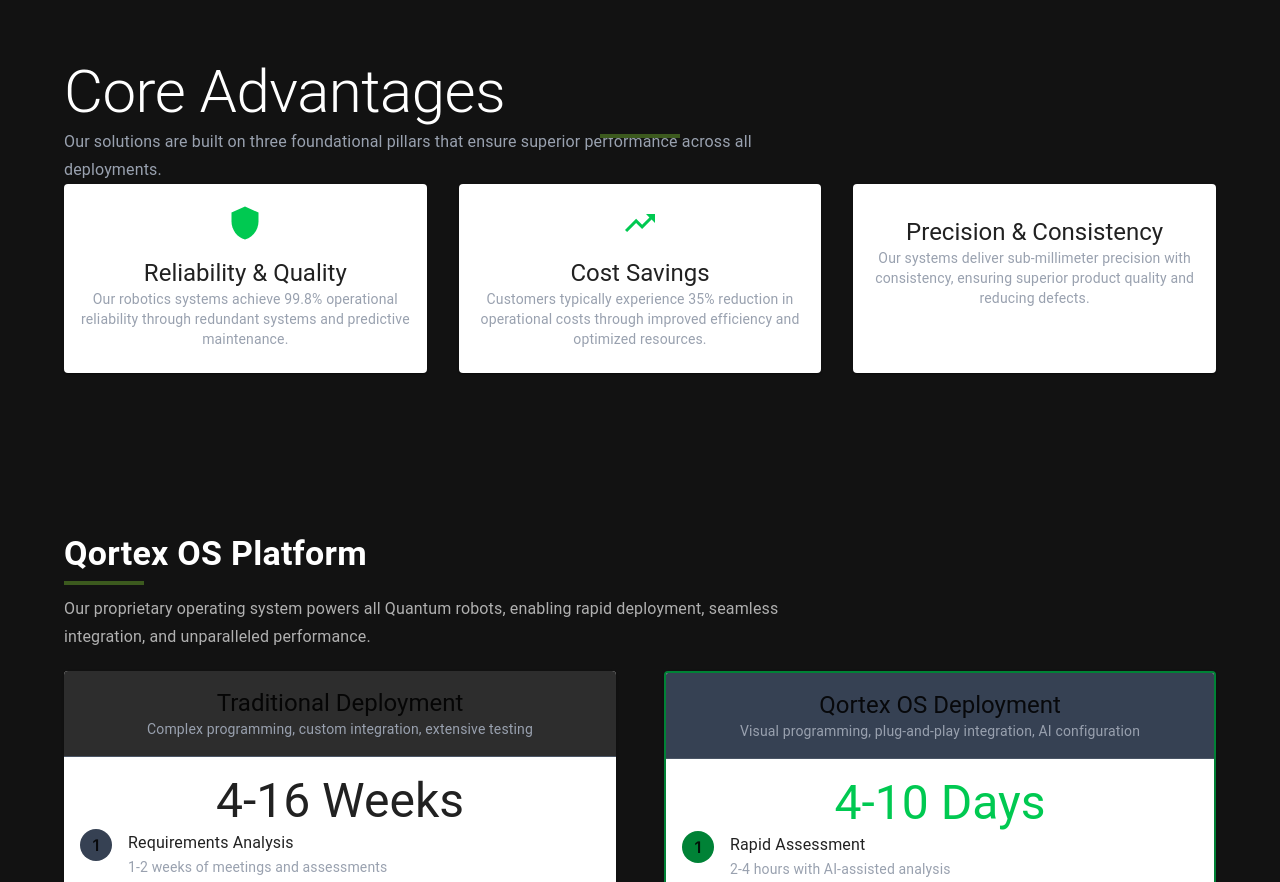
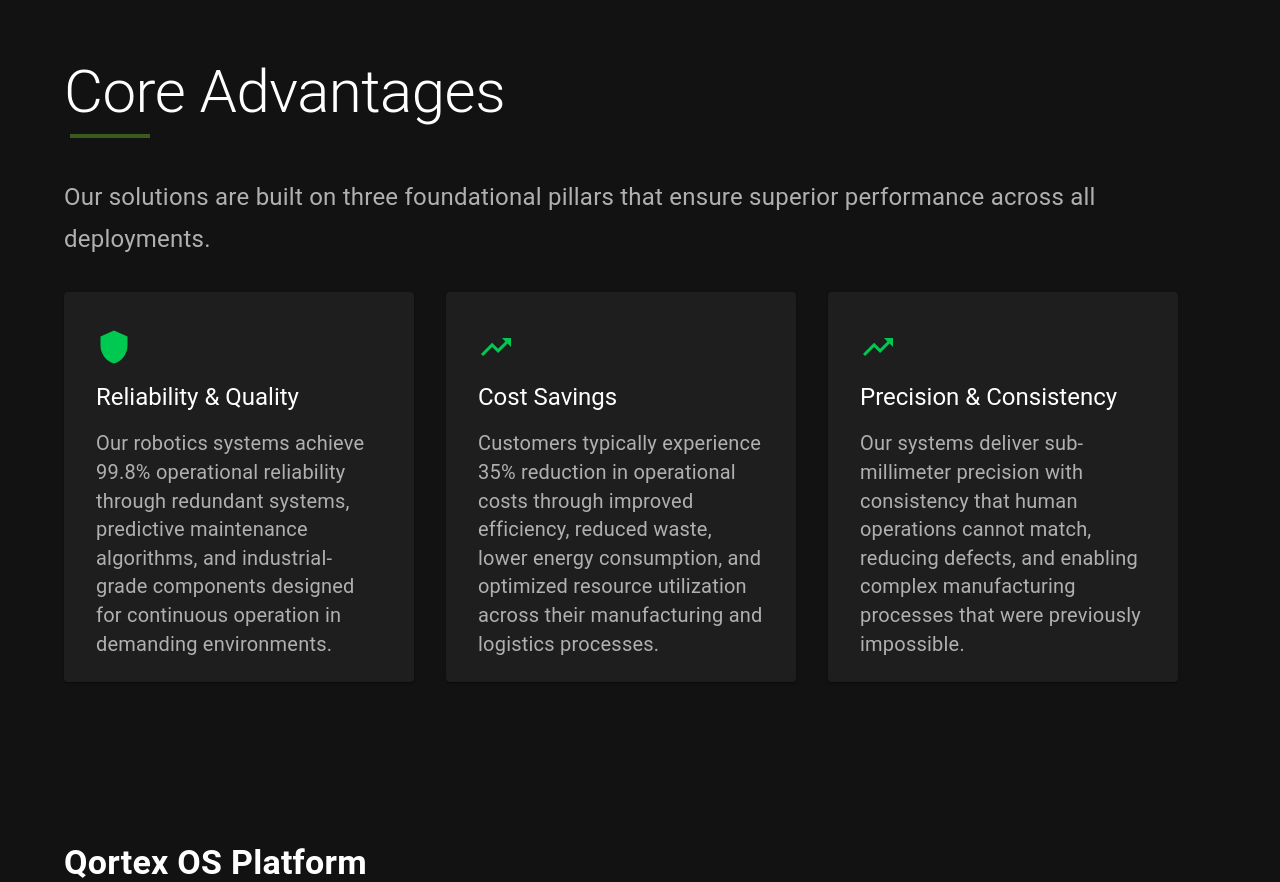
Before and after one commit to Quantum-007/Landing-Page, a Next.js app: page / in a window 1280 px wide. Shown: the part 1720-2602 px from the top of the page. Built offline with nearby package versions, Linux system fonts and the light colour scheme.

Commit message:
Updated core advantages

```diff
--- a/src/components/home/molecules/CoreAdvantages.tsx
+++ b/src/components/home/molecules/CoreAdvantages.tsx
@@ -1,7 +1,6 @@
 import {
   Box,
   Container,
-  Grid,
   Card,
   CardContent,
   Typography,
@@ -13,18 +12,18 @@
 
 const CoreAdvantages = () => {
   return (
-    <Box id="features" className="py-20 bg-[#121212]">
+    <Box id="features" className="py-20" sx={{ backgroundColor: '#121212' }}>
       <Container>
         <Typography
           variant="h2"
-          className="text-3xl font-bold mb-4 relative text-start"
+          className="text-3xl text-start font-bold mb-4 relative"
           sx={{
             position: 'relative',
             '&::after': {
               content: '""',
               position: 'absolute',
               bottom: '-10px',
-              left: '50%',
+              left: '4%',
               transform: 'translateX(-50%)',
               width: '80px',
               height: '4px',
@@ -34,67 +33,137 @@
         >
           Core Advantages
         </Typography>
+
         <Typography
           variant="subtitle1"
-          className="text-xl text-gray-400 mb-12 text-start max-w-3xl mx-auto"
+          sx={{
+            mt: 6,
+            color: "#b0b0b0",
+            textAlign: "start",
+            maxWidth: "xl",
+            fontSize: '24px',
+            mx: "auto"
+          }}
         >
-          Our solutions are built on three foundational pillars that ensure
-          superior performance across all deployments.
+          Our solutions are built on three foundational pillars that ensure superior performance
+          across all deployments.
+
         </Typography>
 
-        <Grid container spacing={4} justifyContent="center">
-          {/* Feature Card 1 */}
-          <Grid item xs={12} sm={6} md={4}>
-            <Card className="bg-gray-800 h-full transition-transform duration-300 hover:-translate-y-2 hover:shadow-xl">
-              <CardContent className="p-6 text-center">
+        <Box
+          sx={{
+            display: "flex",
+            flexWrap: "wrap",
+            gap: 4,
+            alignItems: "flex-start",
+            justifyContent: "flex-start",
+            marginTop: 4
+          }}
+        >
+          <Card
+            className="transition-transform duration-300 hover:-translate-y-2 hover:shadow-xl"
+            sx={{
+              backgroundColor: "#1e1e1e",
+              color: "white",
+              flex: "1 1 300px",
+              maxWidth: "350px",
+              minHeight: "250px"
+            }}
+          >
+            <CardContent sx={{ p: 4, textAlign: "start" }}>
               <Box className="text-4xl text-green-500 mb-4">
                 <ShieldIcon fontSize="inherit" />
               </Box>
-                <Typography variant="h5" className="font-semibold mb-3">
+              <Typography variant="h5" className="font-bold mb-3">
                 Reliability & Quality
               </Typography>
-                <Typography variant="body2" className="text-gray-400">
-                  Our robotics systems achieve 99.8% operational reliability
-                  through redundant systems and predictive maintenance.
+              <Typography
+                variant="body2"
+                sx={{
+                  color: "#b0b0b0",
+                  textAlign: "start",
+                  fontSize: '20px',
+                  marginTop: 2
+                }}
+              >
+                Our robotics systems achieve 99.8% operational reliability through redundant systems,
+                predictive maintenance algorithms, and industrial-grade components designed for continuous
+                operation in demanding environments.
               </Typography>
             </CardContent>
           </Card>
-          </Grid>
 
-          <Grid item xs={12} sm={6} md={4}>
-            <Card className="bg-gray-800 h-full transition-transform duration-300 hover:-translate-y-2 hover:shadow-xl">
-              <CardContent className="p-6 text-center">
+          <Card
+            className="transition-transform duration-300 hover:-translate-y-2 hover:shadow-xl"
+            sx={{
+              backgroundColor: "#1e1e1e",
+              color: "white",
+              flex: "1 1 300px",
+              maxWidth: "350px",
+              minHeight: "250px"
+            }}
+          >
+            <CardContent sx={{ p: 4, textAlign: "start" }}>
               <Box className="text-4xl text-green-500 mb-4">
                 <TrendingUpIcon fontSize="inherit" />
               </Box>
-                <Typography variant="h5" className="font-semibold mb-3">
+              <Typography variant="h5" className="font-bold mb-3">
                 Cost Savings
               </Typography>
-                <Typography variant="body2" className="text-gray-400">
-                  Customers typically experience 35% reduction in operational
-                  costs through improved efficiency and optimized resources.
+              <Typography
+                variant="body2"
+                sx={{
+                  color: "#b0b0b0",
+                  textAlign: "start",
+                  fontSize: '20px',
+                  marginTop: 2
+
+                }}
+              >
+                Customers typically experience 35% reduction in operational costs through
+                improved efficiency, reduced waste, lower energy consumption, and optimized
+                resource utilization across their manufacturing and logistics processes.
               </Typography>
             </CardContent>
           </Card>
-          </Grid>
 
-          <Grid item xs={12} sm={6} md={4}>
-            <Card className="bg-gray-800 h-full transition-transform duration-300 hover:-translate-y-2 hover:shadow-xl">
-              <CardContent className="p-6 text-center">
-                <Box className="text-4xl text-green-500 mb-4"></Box>
-                <Typography variant="h5" className="font-semibold mb-3">
+          <Card
+            className="transition-transform duration-300 hover:-translate-y-2 hover:shadow-xl"
+            sx={{
+              backgroundColor: "#1e1e1e",
+              color: "white",
+              flex: "1 1 300px",
+              maxWidth: "350px",
+              minHeight: "250px"
+            }}
+          >
+            <CardContent sx={{ p: 4, textAlign: "start" }}>
+              <Box className="text-4xl text-green-500 mb-4">
+                <TrendingUpIcon fontSize="inherit" />
+              </Box>
+
+              <Typography variant="h5" className="font-bold mb-3">
                 Precision & Consistency
               </Typography>
-                <Typography variant="body2" className="text-gray-400">
-                  Our systems deliver sub-millimeter precision with consistency,
-                  ensuring superior product quality and reducing defects.
+              <Typography
+                variant="body2"
+                sx={{
+                  color: "#b0b0b0",
+                  textAlign: "start",
+                  fontSize: '20px',
+                  marginTop: 2
+
+                }}
+              >
+                Our systems deliver sub- millimeter precision with consistency that human operations
+                cannot match, reducing defects, and enabling complex manufacturing
+                processes that were previously impossible.
               </Typography>
             </CardContent>
           </Card>
-          </Grid>
-        </Grid>
-      </Container>
         </Box>
+      </Container >
+    </Box >
   );
 };
 
```
Lines whose indentation alone changed are shown as unchanged.
